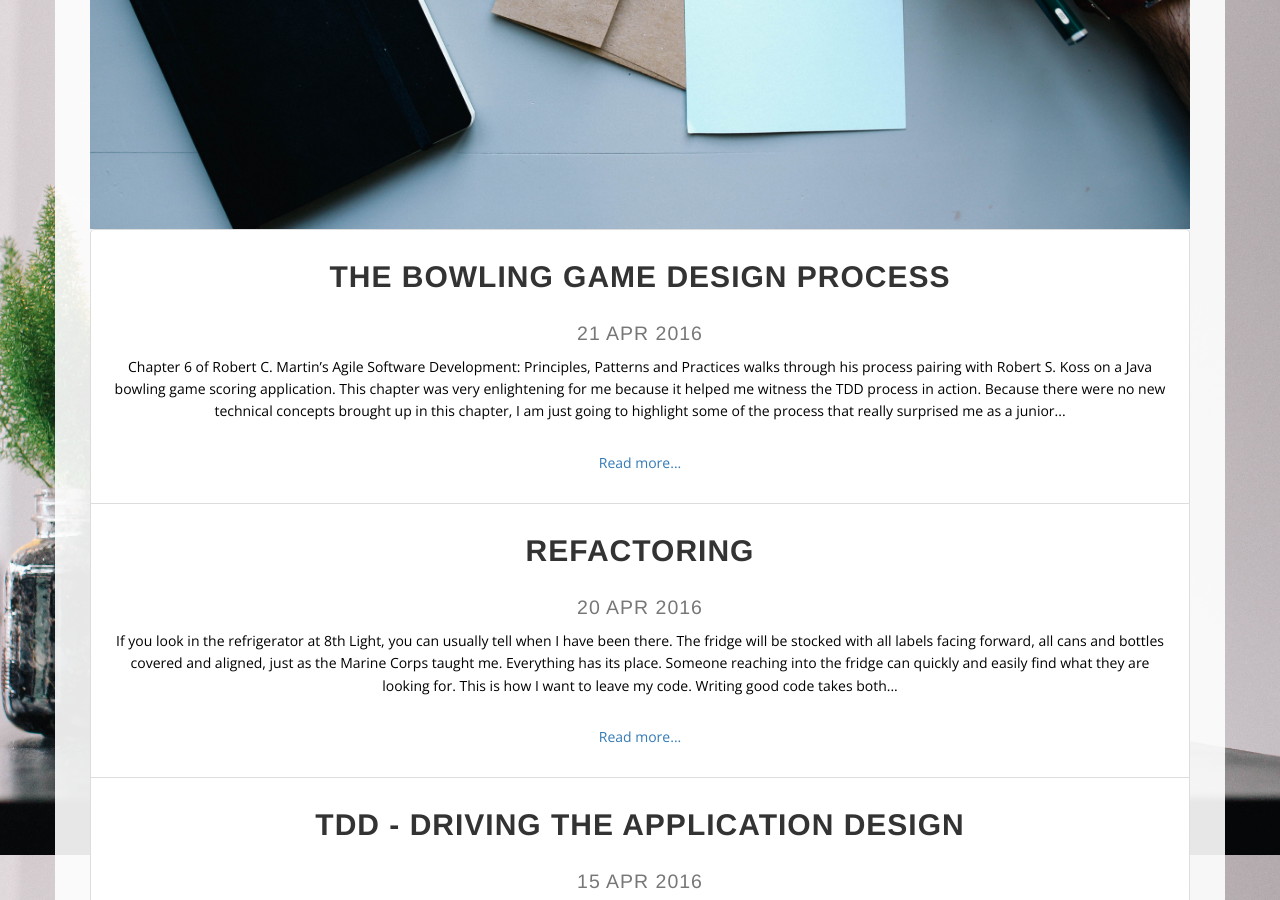
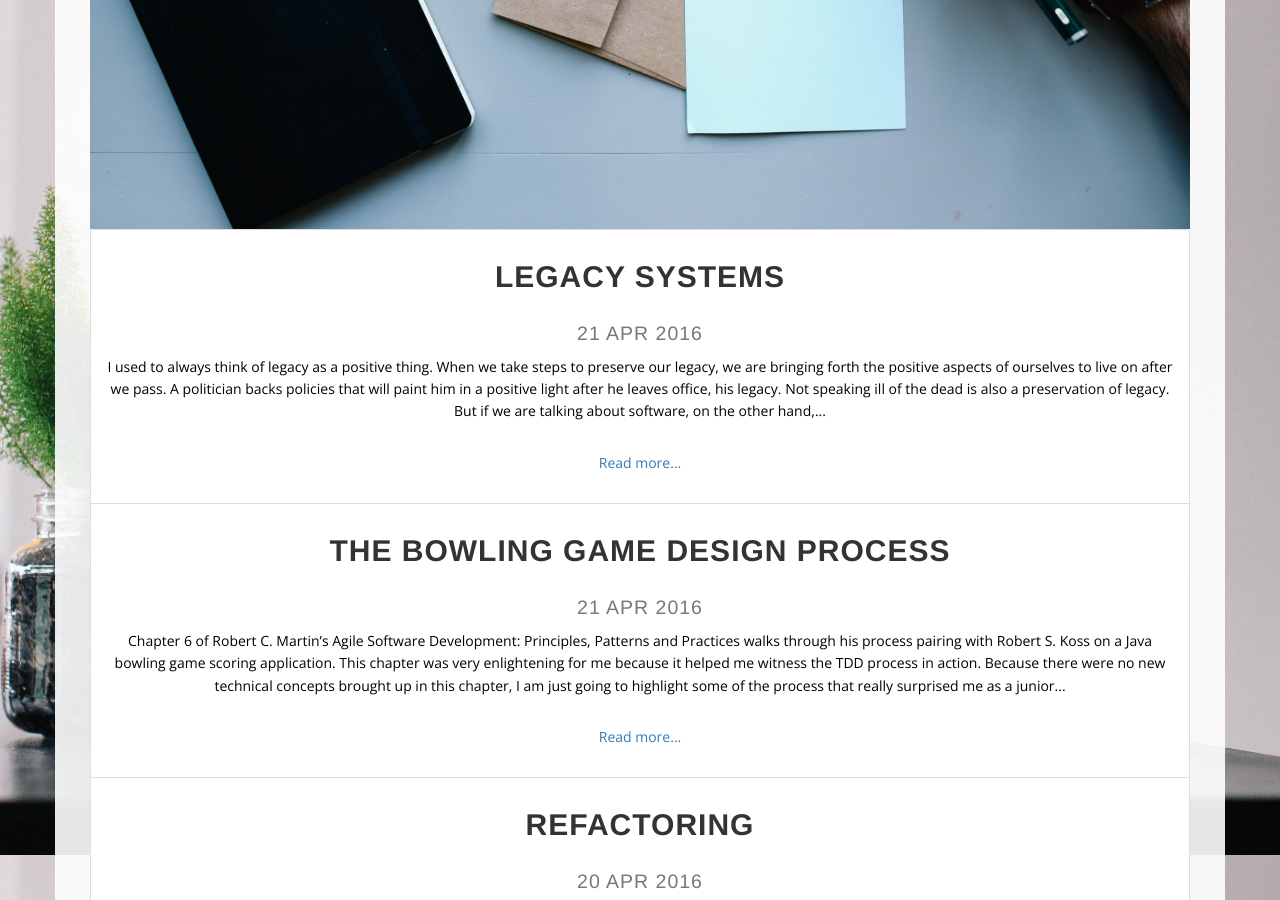
Before and after one commit to voilawalla/voilawalla.github.io, a Jekyll site: the page built from blog/index.html, in a window 1280 px wide and 900 px high, scrolled down 945 px. Built offline with Jekyll 4.4.1, drawn with Linux system fonts in a browser that asks for light colours; nearby versions of some CDN libraries; some web fonts are replaced; library files that are not in the unit come from our copies; some of the changed lines change nothing that is shown.

Commit message:
add blog post

```diff
--- /dev/null
+++ b/_posts/2016-04-21-b-legacy-systems.md
@@ -0,0 +1,27 @@
+---
+layout: post
+title: Legacy Systems
+date: 2016-04-21
+---
+
+I used to always think of legacy as a positive thing. When we take steps to preserve our legacy, we are bringing forth the positive aspects of ourselves to live on after we pass. A politician backs policies that will paint him in a positive light after he leaves office, his legacy. Not speaking ill of the dead is also a preservation of legacy.
+
+But if we are talking about software, on the other hand, legacy becomes a dirty word. Legacy systems are often what we call systems that are buggy, broken, out of date, and in need of replacement. But how does a system become “legacy”, and could there have been steps taken to prevent the transition from working and useful code to *more trouble than it’s worth*?
+
+What is the life of a system? Well if you are talking about a huge, expensive software design, one would hope that the system produces for several years, even decades. Complex systems, such as those used in government projects or infrastructure systems, take a great deal of investment of both time and money. For projects like these, the cost per line of code is enormous, as is the cost per mistake, so a huge amount of planning goes into creating sustainable systems.
+
+But not every project is a 100,000 developer hour project. When there is not an endless budget, and the quick release of software is necessary for the sponsor of said software to maintain a competitive advantage, what then are the expectations? It would indeed be a rosy outlook to expect these types of systems to be able to carry the same lifespan expectations as the big bulky systems. But I think we should be asking ourselves, why not?
+
+Mind you, I have not gotten very far into the principles, patterns and practices part of Robert Martin’s *Agile Software Development* guide, however, I do know that there are ways to ensure that the system won’t live long and prosper. Chapter 7 describes seven design smells, which are a similar idea to [code smells](http://nicolecarpenter.github.io/2016/03/29/clean-code-chapter-17-smells-and-heuristics.html) but higher level:
+
+Rigidity        the code is hard to change
+Fragility       changes cause the system to break in unexpected places
+Immobility      code can not easily be abstracted for reuse
+Viscosity       doing things wrong is easier than doing things right
+Needless Complexity the infrastructure adds no direct benefit
+Needless Repetition repeating structures that could be abstracted
+Opacity         intent not obvious, code is hard to read and understand
+
+Each of these items is a flag. They signal that the code is not easily changed, which is a huge hinderance to promoting the longevity of a system.
+
+Stay tuned in for my next handful of posts that will describe the five SOLID principles. Each of these design principles help to combat ugly aging of systems.
```
Also changed, not shown: _posts/2016-04-21-a-the-bowling-game-design-process.md (line endings or trailing spaces).
